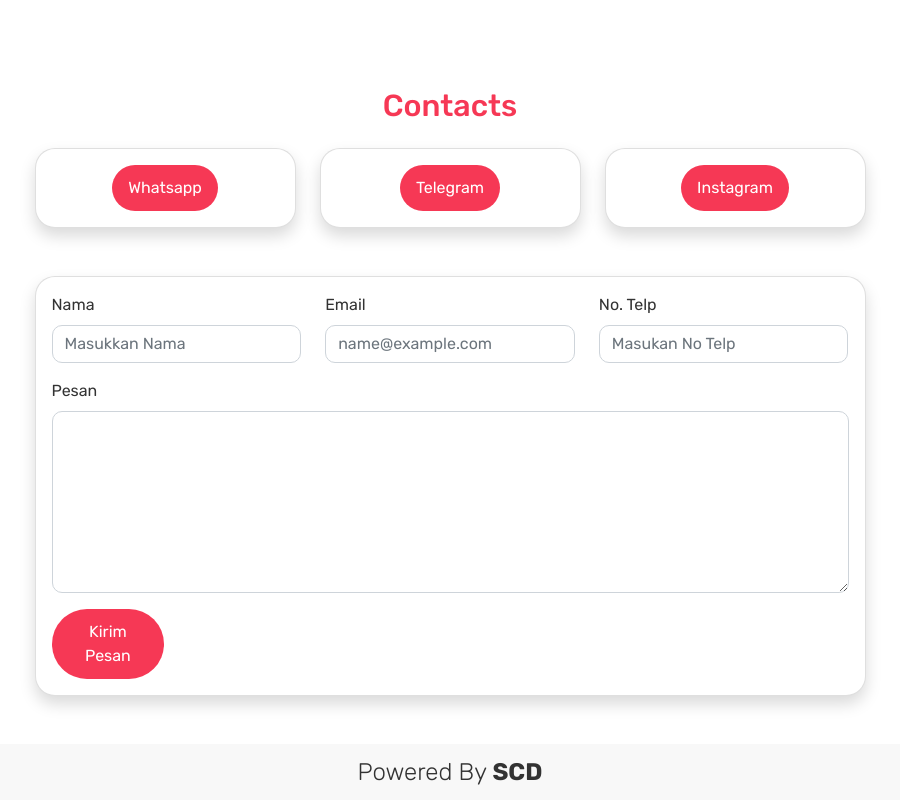
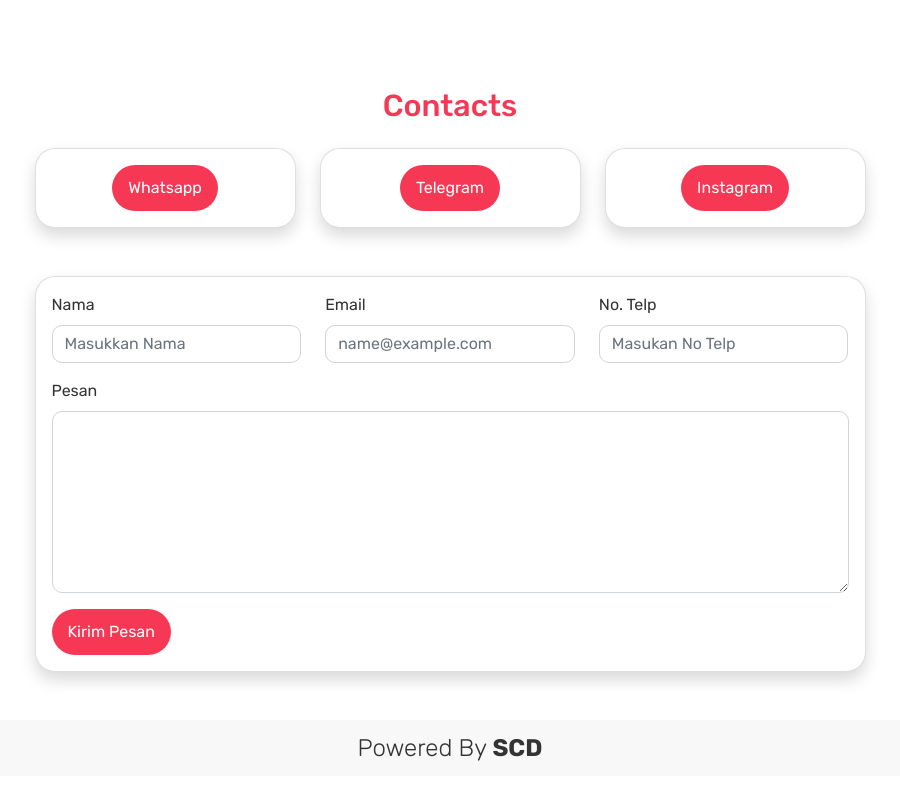
Before and after one commit to semyluase/portfolio-train, a plain HTML site: page index.html in a window 1280 px wide. Shown: the part 2656-3456 px from the top of the page, without its empty margins (190-1090 px from the left). After the commit the page ends 3432 px from the top, so only its background shows below. Drawn offline with nearby package versions, Linux system fonts and the light colour scheme.

```diff
--- a/index.html
+++ b/index.html
@@ -247,14 +247,9 @@
                                         </div>
                                     </div>
                                 </div>
-                                <div class="row">
-                                    <div class="col-2">
-
-                                        <button type="submit" class="btn btn-custom">
+                                <button type="submit" class="btn btn-custom">
                                           Kirim Pesan
                                                       </button>
-                                    </div>
-                                </div>
                             </form>
                         </div>
                     </div>
```
